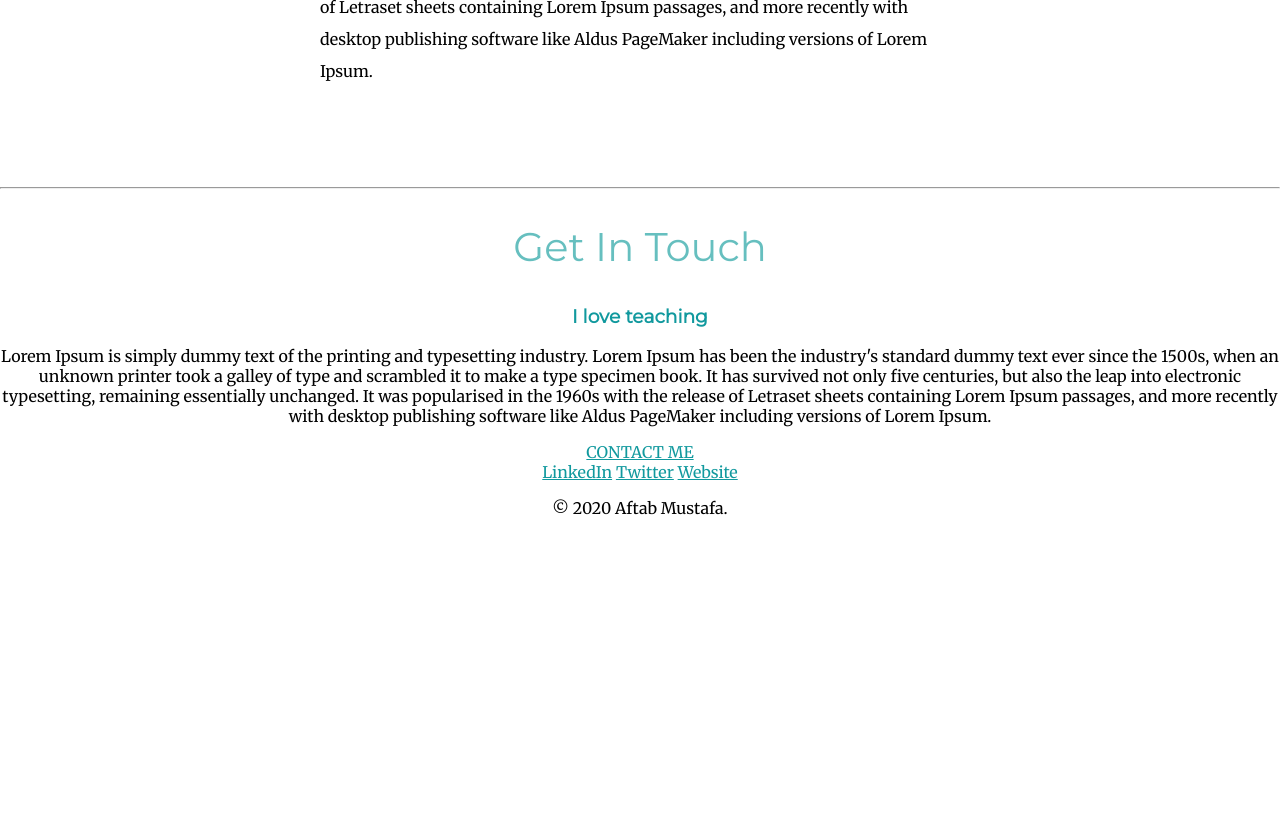
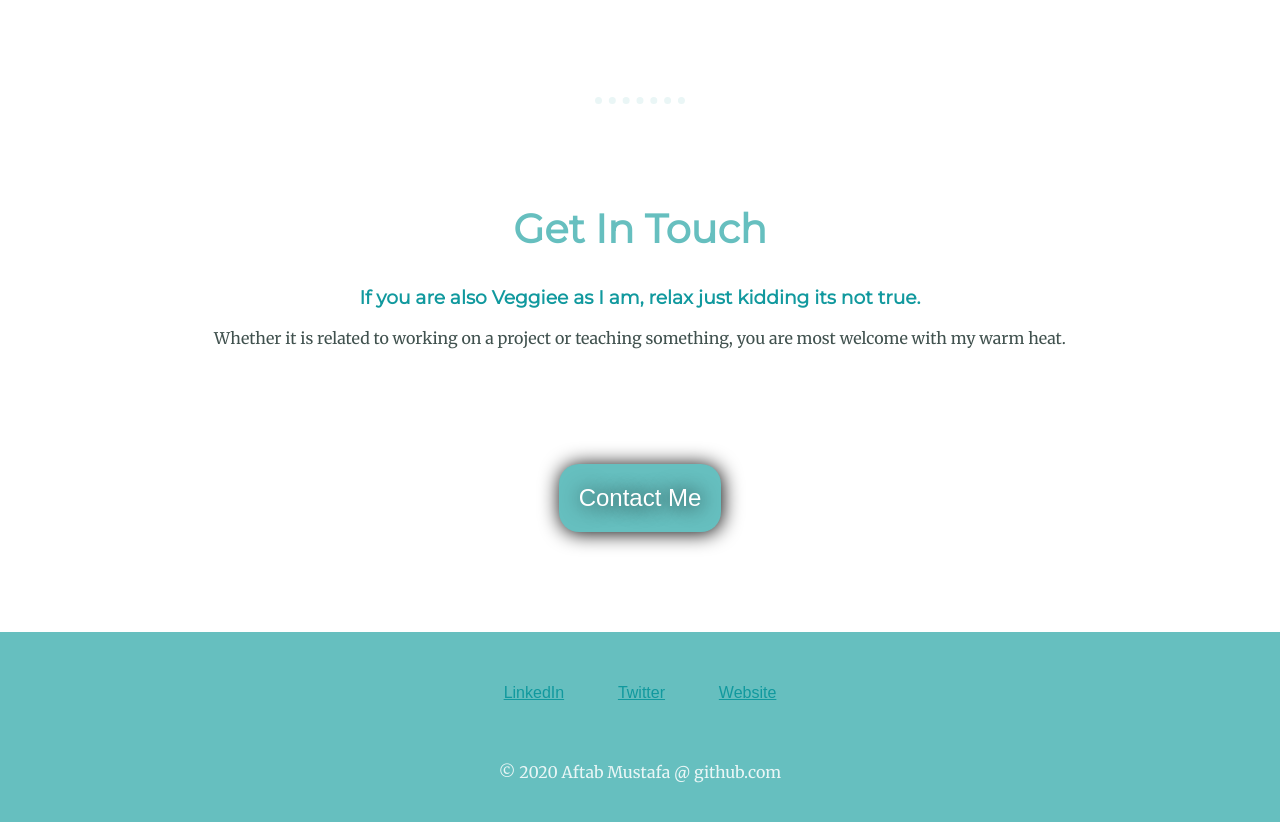
Before and after one commit to aftabmustafa/CSS--My-Site, a plain HTML site: page index.html in a window 1280 px wide. Shown: the part 1957-2779 px from the top of the page. Before the commit the page ends 2491 px from the top, so only its background shows below. Drawn offline with Linux system fonts and the light colour scheme.

Commit message:
final commit

```diff
--- a/css/styles.css
+++ b/css/styles.css
@@ -1,7 +1,3 @@
-a {
-  color: #11999E;
-}
-
 body {
   margin: 0;
   text-align: center;
@@ -20,7 +16,6 @@ h2 {
   color: #66BFBF;
   font-family: 'Montserrat', sans-serif;
   font-size: 2.5rem;
-  font-weight: normal;
 }
 
 h3 {
@@ -28,16 +23,93 @@ h3 {
   font-family: 'Montserrat', sans-serif;
 }
 
+.a_button {
+  margin: 100px 0;
+  -webkit-border-radius: 20px;
+  -moz-border-radius: 20px;
+  border-radius: 20px;
+  color: #FFFFFF;
+  font-family: sans-serif;
+  font-size: 1.5em;
+  font-weight: 100;
+  padding: 20px;
+  background-color: #66BFBF;
+  box-shadow: 1px 1px 20px 0px #000000;
+  -webkit-box-shadow: 1px 1px 20px 0px #000000;
+  -moz-box-shadow: 1px 1px 20px 0px #000000;
+  text-shadow: 1px 1px 20px #000000;
+  text-decoration: none;
+  display: inline-block;
+  cursor: pointer;
+  text-align: center;
+}
+
+.a_button:hover {
+  border: outset #0059A0 1px;
+  background: #66BFBF;
+  background-image: -webkit-linear-gradient(top, #66BFBF, #66BFBF);
+  background-image: -moz-linear-gradient(top, #66BFBF, #66BFBF);
+  background-image: -ms-linear-gradient(top, #66BFBF, #66BFBF);
+  background-image: -o-linear-gradient(top, #66BFBF, #66BFBF);
+  background-image: linear-gradient(to bottom, #66BFBF, #66BFBF);
+  -webkit-border-radius: 20px;
+  -moz-border-radius: 20px;
+  border-radius: 20px;
+  text-decoration: none;
+}
+
+.a-linkedin {
+  padding-right: 50px;
+}
+
+.a-twitter {
+  padding-right: 50px;
+}
+
+
 .bottom-cloud {
   position: absolute;
   left: 300px;
   bottom: 300px;
 }
 
+.bottom-container {
+  background-color: #66BFBF;
+  margin-bottom: 0;
+  padding-top: 50px;
+}
+
 .console-img {
   float: right;
   margin: 0 30px;
   width: 25%;
+}
+
+.contact-me {
+  margin-top: 100px;
+}
+
+.footer-p {
+  margin: 0;
+  color: #EAF6F6;
+  padding: 60px 0 40px 0;
+}
+.footer-link {
+  color: #11999E;
+  font-family: sans-serif;
+}
+
+.middle-container {
+  margin-top: 100px;
+  color: #40514E;
+}
+
+.hr-design {
+  border-style: dotted none none none;
+  border-width: 7px;
+  color: #EAF6F6;
+  margin-top: 50px;
+  width: 90px;
 }
 
 .python-gif {
@@ -47,8 +119,8 @@ h3 {
 }
 
 .top_container {
-  background-color: #e2f6f6;
-  positigon: relative;
+  background-color: #eaf6f6;
+  position: relative;
   padding-top: 100px;
 }
 
@@ -62,6 +134,10 @@ h3 {
   top: 50px;
 }
 
+.skills {
+  margin-top: 100px;
+}
+
 .skill-row {
   margin: 100px auto 100px auto;
   text-align: left;
--- a/index.html
+++ b/index.html
@@ -16,7 +16,7 @@
   <div class="top_container">
     <img class="top-cloud" src="images/cloud.png" alt="cloud-img">
     <h1>I'm Aftab</h1>
-    <h2 class="sub-title">A <span class="text-design">Pro</span>grammer</h2>
+    <h2>A <span class="text-design">pro</span>grammer.</h2>
     <img class="bottom-cloud" src="images/cloud.png" alt="cloud-img">
     <img src="images/mountain.png" alt="mountain-img">
   </div>
@@ -25,47 +25,41 @@
     <div class="profile">
       <img src="images/aftab.png" alt="Photo-Aftab">
       <h2>Hello.</h2>
-      <p>Lorem Ipsum is simply dummy text of the printing and typesetting industry. Lorem Ipsum has been the industry's standard dummy text ever since the 1500s, when an unknown printer took a galley of type and scrambled it to make a type specimen
-        book. It has survived not only five centuries, but also the leap into electronic typesetting, remaining essentially unchanged. It was popularised in the 1960s with the release of Letraset sheets containing Lorem Ipsum passages, and more
-        recently with desktop publishing software like Aldus PageMaker including versions of Lorem Ipsum.</p>
+      <p>I am a CSE student pursuing my bachelor's degree from Bengal College of Engineering & Technology. I love keep learning new things and understanding how human pyscology behaves.</p>
     </div>
-    <hr>
+    <hr class="hr-design">
 
     <div class="skills">
       <h2>My Skills.</h2>
       <div class="skill-row">
         <img class="console-img" src="images/console.svg" alt="console-img">
-        <h3>Code debugger</h3>
-        <p>Lorem Ipsum is simply dummy text of the printing and typesetting industry. Lorem Ipsum has been the industry's standard dummy text ever since the 1500s, when an unknown printer took a galley of type and scrambled it to make a type specimen
-          book. It has survived not only five centuries, but also the leap into electronic typesetting, remaining essentially unchanged. It was popularised in the 1960s with the release of Letraset sheets containing Lorem Ipsum passages, and more
-          recently with desktop publishing software like Aldus PageMaker including versions of Lorem Ipsum.</p>
+        <h3>Design & Development</h3>
+        <p>I started learning computers when I was in STD 6 and the most funny part is that I never expect that one day I will be graduating from CSE branch.
+          I really enjoyed this journey. Further in future I want to become a penteration tester.</p>
       </div>
 
       <div class="skill-row">
         <img class="python-gif" src="https://media.giphy.com/media/KAq5w47R9rmTuvWOWa/giphy.gif" alt="python-gif">
         <h3>Python is lob ♥</h3>
-        <p>Lorem Ipsum is simply dummy text of the printing and typesetting industry. Lorem Ipsum has been the industry's standard dummy text ever since the 1500s, when an unknown printer took a galley of type and scrambled it to make a type specimen
-          book. It has survived not only five centuries, but also the leap into electronic typesetting, remaining essentially unchanged. It was popularised in the 1960s with the release of Letraset sheets containing Lorem Ipsum passages, and more
-          recently with desktop publishing software like Aldus PageMaker including versions of Lorem Ipsum.</p>
+        <p>Learning new things does not always gives u interest and that's what happen with me. When I was learning Python in first year
+          I didn't expect that I will love this language and the fun fact is I hate this language at that time. But after giving a whole lot of concentration now I just love this language</p>
       </div>
     </div>
-    <hr>
+    <hr class="hr-design">
     <div class="contact-me">
       <h2>Get In Touch</h2>
-      <h3>I love teaching</h3>
-      <p>Lorem Ipsum is simply dummy text of the printing and typesetting industry. Lorem Ipsum has been the industry's standard dummy text ever since the 1500s, when an unknown printer took a galley of type and scrambled it to make a type specimen
-        book. It has survived not only five centuries, but also the leap into electronic typesetting, remaining essentially unchanged. It was popularised in the 1960s with the release of Letraset sheets containing Lorem Ipsum passages, and more
-        recently with desktop publishing software like Aldus PageMaker including versions of Lorem Ipsum.</p>
-      <a class="btn" href="mailto:name@email.com">CONTACT ME</a>
+      <h3>If you are also Veggiee as I am, relax just kidding its not true.</h3>
+      <p>Whether it is related to working on a project or teaching something, you are most welcome with my warm heat.</p>
+      <a class="a_button" href="mailto:name@email.com">Contact Me</a>
     </div>
   </div>
 
 
   <div class="bottom-container">
-    <a class="footer-link" href="https://www.linkedin.com/">LinkedIn</a>
-    <a class="footer-link" href="https://twitter.com/">Twitter</a>
+    <a class="footer-link a-linkedin" href="https://www.linkedin.com/">LinkedIn</a>
+    <a class="footer-link a-twitter" href="https://twitter.com/">Twitter</a>
     <a class="footer-link" href="https://www.appbrewery.co/">Website</a>
-    <p>© 2020 Aftab Mustafa.</p>
+    <p class="footer-p">© 2020 Aftab Mustafa @ github.com</p>
   </div>
 
 
```
